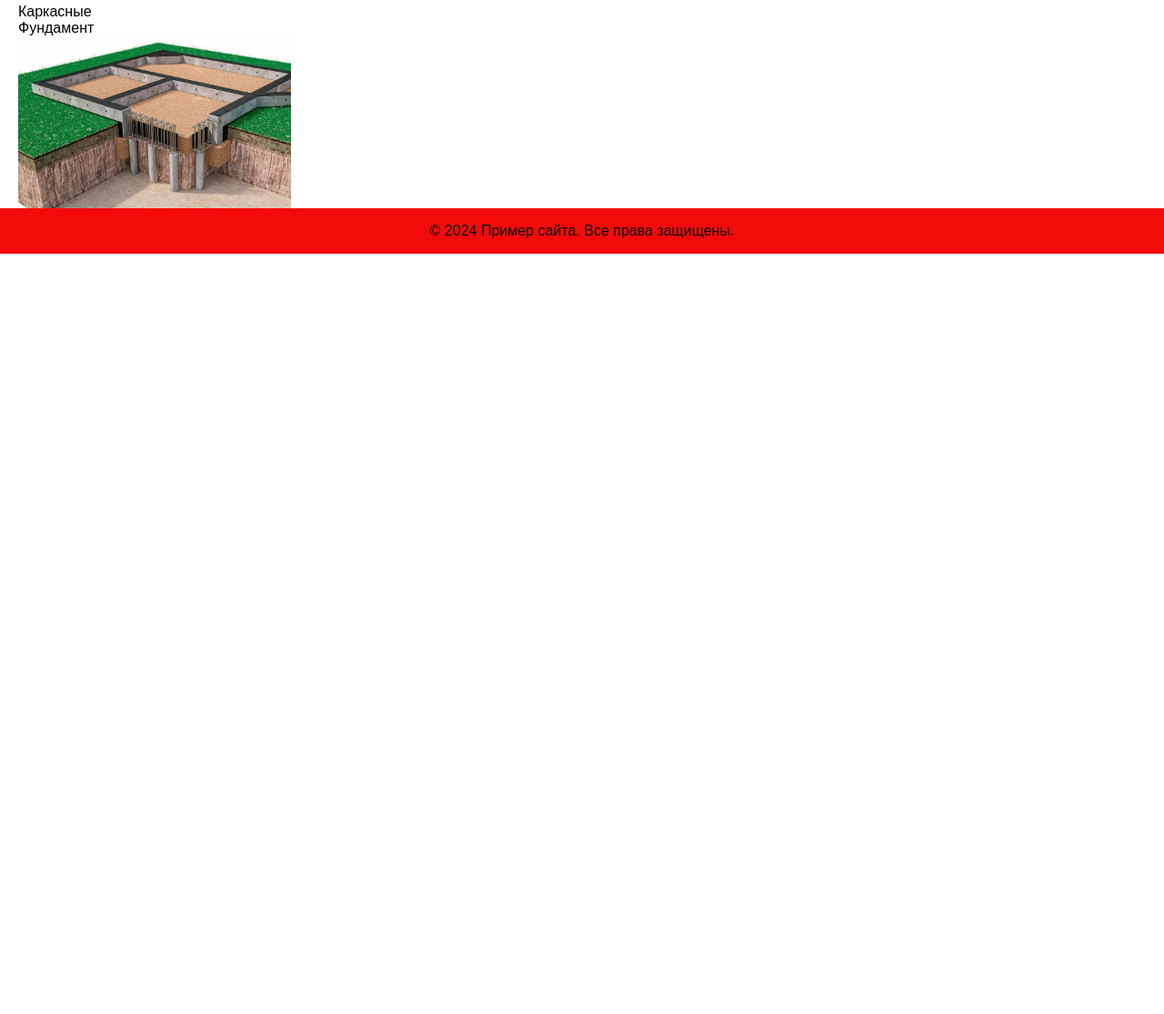
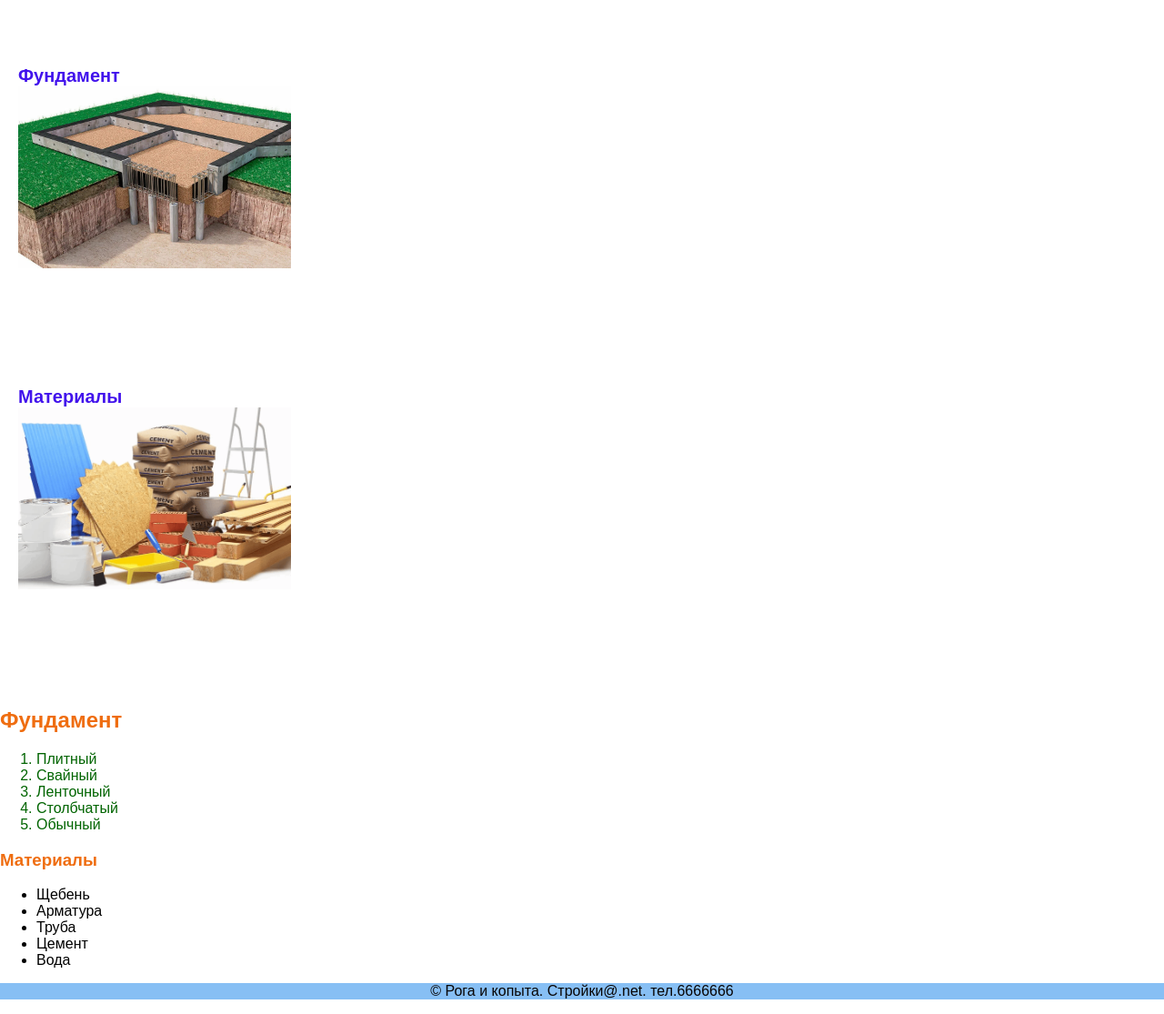
Before and after one commit to Beni3000/mysite, a plain HTML site: page homework4.html in a window 1280 px wide. Shown: the part 496-1611 px from the top of the page at 91% size. Before the commit the page ends 800 px from the top, so only its background shows below. Drawn offline with Linux system fonts and the light colour scheme.

Commit message:
homework4.1

```diff
--- a/css/styles1.css
+++ b/css/styles1.css
@@ -0,0 +1,30 @@
+body {
+    margin: 0;
+    padding: 0;
+}
+
+.container{
+    margin-left: 20px;
+    margin-bottom: 30px;
+}
+.main-title{
+    font-size: 20px;
+    color: rgb(66, 19, 236);
+    font-weight: 700;
+}
+
+.main-img{
+    width: 200px;
+    height: 300px;
+}
+
+h1{ color: rgb(238, 18, 6);
+
+}
+h2,h3{color: rgb(239, 109, 16);
+
+}
+
+ol{color: darkgreen;
+
+}
--- a/homework4.html
+++ b/homework4.html
@@ -26,12 +26,11 @@
 
 
     footer {
-        background-color: #f30b0b;
+        background-color: #87bff4;
         color: rgb(8, 5, 5);
         text-align: center;
         padding-top: 0px;
         padding-bottom: 0px;
-        position: absolute;
         bottom: 25px;
         width: 100%;
     }
@@ -53,20 +52,10 @@
            <p> Стройматериал</p>
            </a>
         </header>
-
-    <main>
-        <article>
         <div id="cont-1" class="container">
-                <p>Абзац внутри контейнера</p>
-                <div class="main-title">
-                   Дома
-                   <p>Абзац внутри заголовка</p>
-                </div>
+           <h1>Каркасные дома</h1>
                 <div class="main-img">
-                     <img src="img/information_items_property_254476.webp" width="300px" height="200px">
-                </div>
-                <div class="main-text">
-                    Каркасные
+                  <img src="img/information_items_property_254476.webp" width="300" height="200" />
                 </div>
         </div>
         <div id="cont-2" class="container">
@@ -74,18 +63,48 @@
                   Фундамент
                 </div>
         <div class="main-img">
+            <a href="#table-1">
              <img src="img/ff3ec44430109cecb5244b8a658133a9.jpg" width="300" height="200">
+            </a>
         </div>
-                <div class="main-text">
+
+    </div>
+
+    <div id="cont-3" class="container">
+        <div class="main-title">
             Материалы
         </div>
+        <div class="main-img">
+
+            <img src="img/ed3772b2fb401152e138f68e034c9ee5.png" alt="Мое изображение" width="300px" height="200" />
+
         </div>
 
-        </article>
-    </main>
+    </div>
+
+    <p>
+        <h2 id="table-1" class="table-1">Фундамент</h2>
+        <ol>
+            <li>Плитный</li>
+            <li>Свайный</li>
+            <li>Ленточный</li>
+            <li>Столбчатый</li>
+            <li>Обычный</li>
+        </ol>
+    </p>
+
+    <p>
+        <h3>Материалы</h3>
+        <ul>
+            <li>Щебень</li>
+            <li>Арматура</li>
+            <li>Труба</li>
+            <li>Цемент</li>
+            <li>Вода</li>
+        </ul>
+
        <footer>
-        <p>&copy; 2024 Пример сайта. Все права защищены.</p>
+           <p>&copy; Рога и копыта. Стройки@.net. тел.6666666</p>
        </footer>
     </body>
-
 </html>
```
Also changed, not shown: css/styles.css (line endings or trailing spaces). Lines whose indentation alone changed are shown as unchanged.
